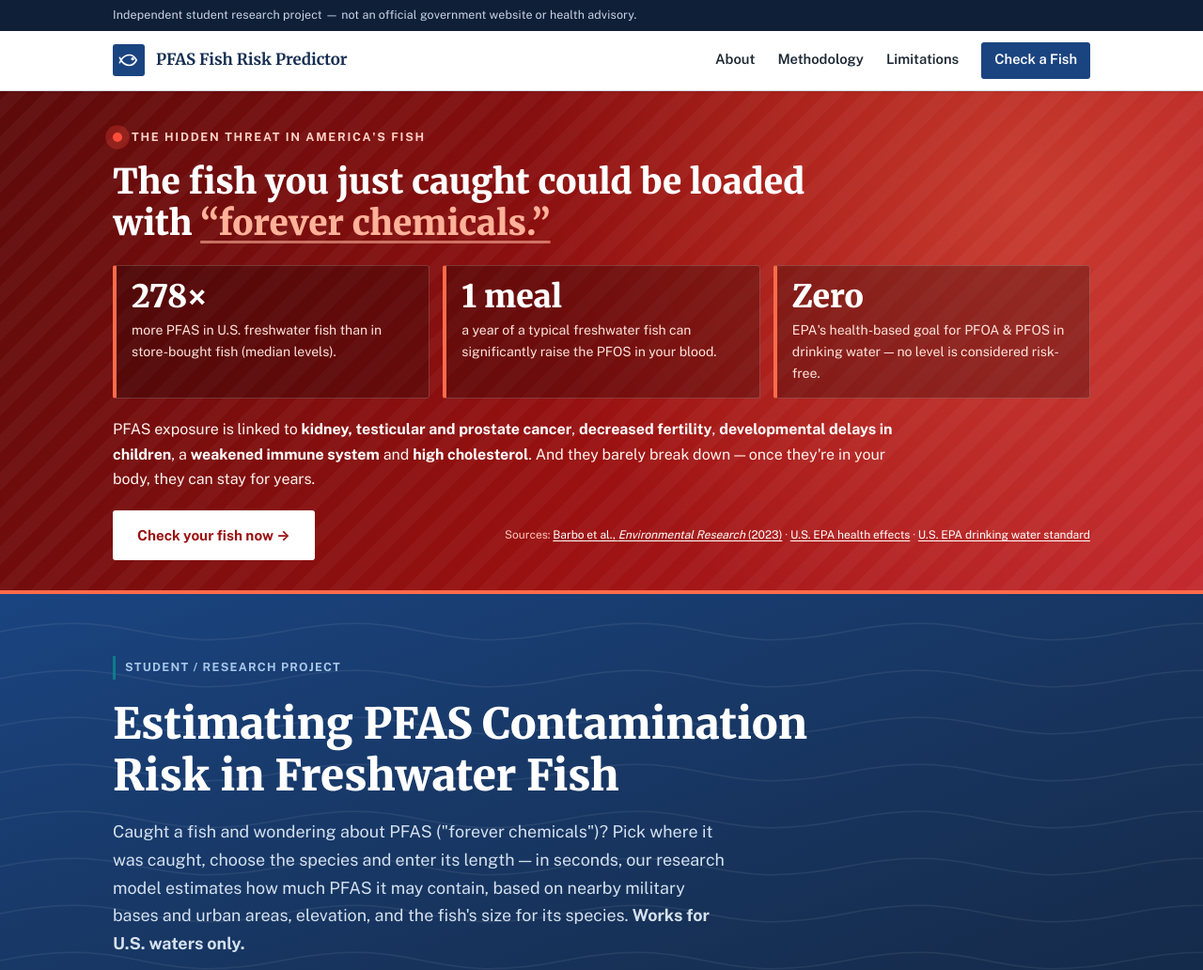
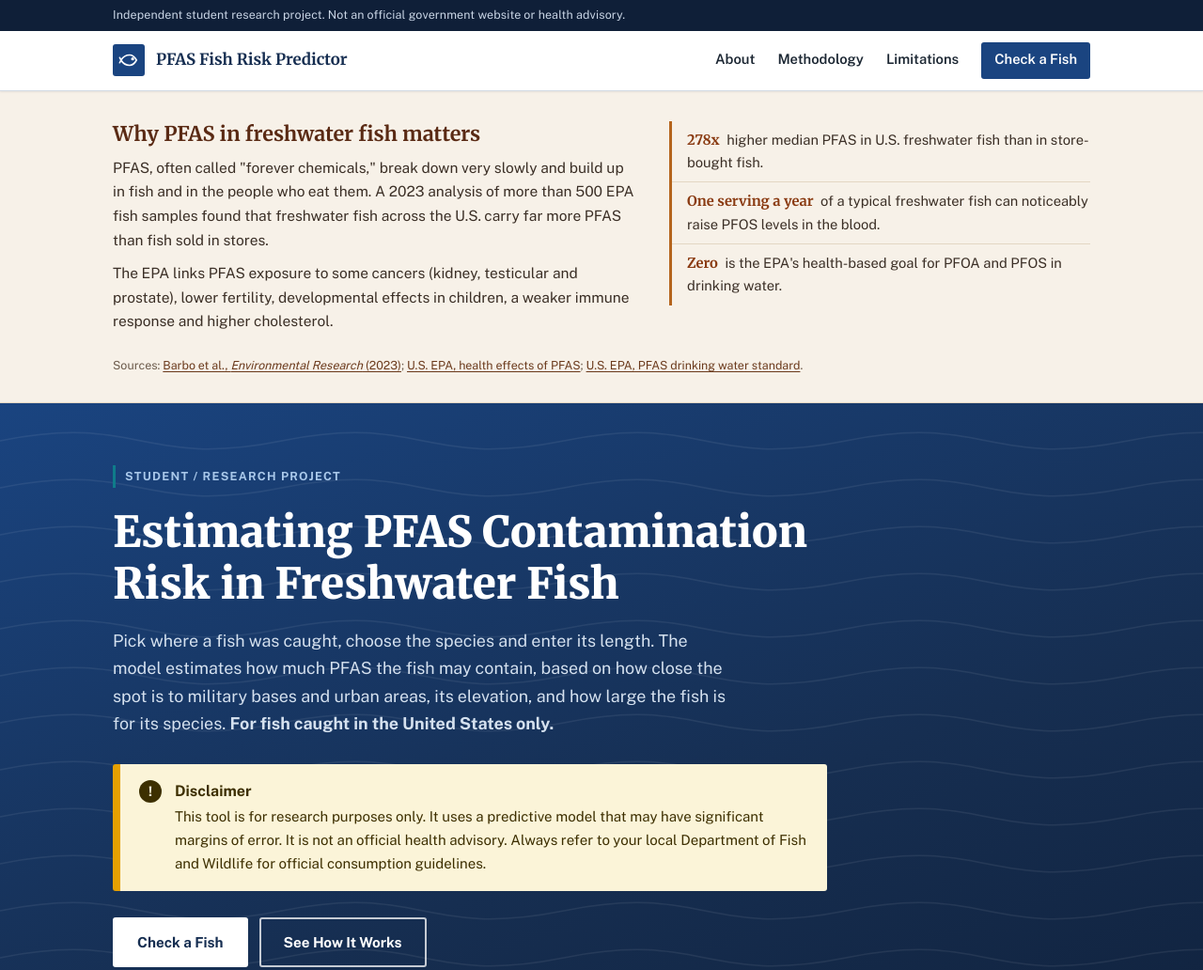
Before and after one commit to aldenowang/pfasPredictor, a plain HTML site: page index.html in a window 1280 px wide. Shown: the top 1032 px of the page at 94% size. Drawn offline with nearby package versions, Linux system fonts and the light colour scheme; a script that the page names is missing.

Commit message:
Tone down top section, plainer copy, U.S.-only note at location picker
Co-Authored-By: Claude Opus 5.5 <noreply@anthropic.com>

```diff
--- a/index.html
+++ b/index.html
@@ -811,141 +811,70 @@
   }
 
   /* ==========================================================
-     THREAT BANNER (top of page)
+     WHY IT MATTERS (top of page)
      ========================================================== */
   .threat {
-    position: relative;
-    overflow: hidden;
-    color: #ffffff;
-    background:
-      radial-gradient(circle at 85% 20%, rgba(255, 120, 80, 0.35), transparent 45%),
-      linear-gradient(120deg, #5c0a0a 0%, #9b1111 55%, #c0262d 100%);
-    border-bottom: 4px solid #ff6b4a;
-    padding: 36px 0 32px;
-  }
-
-  .threat::after {
-    content: "";
-    position: absolute;
-    inset: 0;
-    background: repeating-linear-gradient(-45deg, rgba(255, 255, 255, 0.035) 0 14px, transparent 14px 28px);
-    pointer-events: none;
-  }
-
-  .threat .container { position: relative; z-index: 1; }
-
-  .threat-tag {
-    display: inline-flex;
-    align-items: center;
-    gap: 10px;
-    font-size: 0.78rem;
-    font-weight: 700;
-    letter-spacing: 0.14em;
-    text-transform: uppercase;
-    color: #ffd2c7;
-  }
-
-  .threat-dot {
-    width: 10px;
-    height: 10px;
-    border-radius: 50%;
-    background: #ff4d3a;
-    box-shadow: 0 0 0 0 rgba(255, 77, 58, 0.7);
-    animation: threat-pulse 1.6s ease-out infinite;
-  }
-
-  @keyframes threat-pulse {
-    0% { box-shadow: 0 0 0 0 rgba(255, 77, 58, 0.75); }
-    70% { box-shadow: 0 0 0 12px rgba(255, 77, 58, 0); }
-    100% { box-shadow: 0 0 0 0 rgba(255, 77, 58, 0); }
+    background: #f7f1e8;
+    border-bottom: 1px solid #e3d6c3;
+    padding: 32px 0 28px;
+    color: var(--color-text);
+  }
+
+  .threat-inner {
+    display: grid;
+    grid-template-columns: minmax(0, 1.25fr) minmax(0, 1fr);
+    gap: 32px;
+    align-items: start;
   }
 
   .threat h2 {
     font-family: var(--font-serif);
-    font-weight: 900;
-    font-size: clamp(1.5rem, 3.4vw, 2.3rem);
-    line-height: 1.2;
-    margin: 12px 0 22px;
-    max-width: 820px;
-  }
-
-  .threat h2 em {
-    font-style: normal;
-    color: #ffb199;
-    text-decoration: underline;
-    text-decoration-color: rgba(255, 177, 153, 0.6);
-    text-underline-offset: 6px;
-  }
-
-  .threat-stats {
-    display: grid;
-    grid-template-columns: repeat(3, minmax(0, 1fr));
-    gap: 14px;
-    margin-bottom: 20px;
-  }
-
-  .threat-stat {
-    background: rgba(0, 0, 0, 0.25);
-    border: 1px solid rgba(255, 255, 255, 0.18);
-    border-left: 4px solid #ff6b4a;
-    border-radius: var(--radius-sm);
-    padding: 14px 16px;
-  }
-
-  .threat-stat .big {
-    display: block;
+    font-size: 1.35rem;
+    color: #5a2a14;
+    margin: 0 0 10px;
+  }
+
+  .threat p {
+    margin: 0 0 10px;
+    font-size: 0.97rem;
+    color: #3b2f26;
+  }
+
+  .threat-facts {
+    list-style: none;
+    margin: 0;
+    padding: 0;
+    border-left: 3px solid #b5651d;
+  }
+
+  .threat-facts li {
+    padding: 8px 0 8px 16px;
+    font-size: 0.92rem;
+    color: #3b2f26;
+  }
+
+  .threat-facts li + li { border-top: 1px solid #e3d6c3; }
+
+  .threat-facts b {
     font-family: var(--font-serif);
-    font-weight: 900;
-    font-size: 2.1rem;
-    line-height: 1.1;
-    color: #ffffff;
-  }
-
-  .threat-stat .txt {
-    display: block;
-    margin-top: 6px;
-    font-size: 0.88rem;
-    color: #ffe3dc;
-  }
-
-  .threat-health {
-    margin: 0 0 20px;
-    max-width: 860px;
-    font-size: 1rem;
-    color: #fff2ee;
-  }
-
-  .threat-health strong { color: #ffffff; }
-
-  .threat-foot {
-    display: flex;
-    align-items: center;
-    justify-content: space-between;
-    gap: 14px 24px;
-    flex-wrap: wrap;
-  }
-
-  .btn-threat {
-    background: #ffffff;
-    color: #9b1111;
-  }
-
-  .btn-threat:hover { background: #ffe3dc; color: #7a0d0d; }
+    color: #8a3b12;
+    margin-right: 4px;
+  }
 
   .threat-sources {
-    font-size: 0.75rem;
-    color: #ffc9bc;
-  }
-
-  .threat-sources a { color: #ffffff; }
+    margin-top: 14px;
+    font-size: 0.78rem;
+    color: #6b5a4a;
+  }
+
+  .threat-sources a { color: #6b3a1c; }
 
   @media (max-width: 760px) {
-    .threat-stats { grid-template-columns: 1fr; }
-    .threat-stat .big { font-size: 1.8rem; }
+    .threat-inner { grid-template-columns: 1fr; gap: 18px; }
   }
 
   @media (prefers-reduced-motion: reduce) {
-    .threat-dot, .spinner { animation: none; }
+    .spinner { animation: none; }
   }
 
   /* ==========================================================
@@ -1084,9 +1013,8 @@
   .nav-links a.nav-cta:hover { background: var(--color-primary-dark); color: #ffffff; }
 
   .us-only-note {
-    margin: -12px 0 24px;
-    padding: 10px 14px;
-    max-width: 700px;
+    margin: 0 0 10px;
+    padding: 9px 14px;
     background: var(--color-primary-light);
     border-left: 4px solid var(--color-primary);
     border-radius: var(--radius-sm);
@@ -1164,7 +1092,7 @@
 <body>
 
 <div class="site-banner">
-  <div class="container">Independent student research project &mdash; not an official government website or health advisory.</div>
+  <div class="container">Independent student research project. Not an official government website or health advisory.</div>
 </div>
 
 <!-- ==========================================================
@@ -1192,39 +1120,31 @@
      ========================================================== -->
 <aside class="threat" aria-label="Why PFAS in freshwater fish matters">
   <div class="container">
-    <span class="threat-tag"><span class="threat-dot" aria-hidden="true"></span>The hidden threat in America's fish</span>
-    <h2>The fish you just caught could be loaded with <em>&ldquo;forever chemicals.&rdquo;</em></h2>
-
-    <div class="threat-stats">
-      <div class="threat-stat">
-        <span class="big">278&times;</span>
-        <span class="txt">more PFAS in U.S. freshwater fish than in store-bought fish (median levels).</span>
+    <div class="threat-inner">
+      <div>
+        <h2>Why PFAS in freshwater fish matters</h2>
+        <p>
+          PFAS, often called "forever chemicals," break down very slowly and build up in fish
+          and in the people who eat them. A 2023 analysis of more than 500 EPA fish samples
+          found that freshwater fish across the U.S. carry far more PFAS than fish sold in stores.
+        </p>
+        <p>
+          The EPA links PFAS exposure to some cancers (kidney, testicular and prostate), lower
+          fertility, developmental effects in children, a weaker immune response and higher
+          cholesterol.
+        </p>
       </div>
-      <div class="threat-stat">
-        <span class="big">1 meal</span>
-        <span class="txt">a year of a typical freshwater fish can significantly raise the PFOS in your blood.</span>
-      </div>
-      <div class="threat-stat">
-        <span class="big">Zero</span>
-        <span class="txt">EPA's health-based goal for PFOA &amp; PFOS in drinking water &mdash; no level is considered risk-free.</span>
-      </div>
+      <ul class="threat-facts">
+        <li><b>278x</b> higher median PFAS in U.S. freshwater fish than in store-bought fish.</li>
+        <li><b>One serving a year</b> of a typical freshwater fish can noticeably raise PFOS levels in the blood.</li>
+        <li><b>Zero</b> is the EPA's health-based goal for PFOA and PFOS in drinking water.</li>
+      </ul>
     </div>
-
-    <p class="threat-health">
-      PFAS exposure is linked to <strong>kidney, testicular and prostate cancer</strong>,
-      <strong>decreased fertility</strong>, <strong>developmental delays in children</strong>,
-      a <strong>weakened immune system</strong> and <strong>high cholesterol</strong>. And they
-      barely break down &mdash; once they're in your body, they can stay for years.
-    </p>
-
-    <div class="threat-foot">
-      <a href="#predict" class="btn btn-threat">Check your fish now &rarr;</a>
-      <span class="threat-sources">
-        Sources:
-        <a href="https://doi.org/10.1016/j.envres.2022.115165" target="_blank" rel="noopener noreferrer">Barbo et al., <em>Environmental Research</em> (2023)</a> &middot;
-        <a href="https://www.epa.gov/pfas/our-current-understanding-human-health-and-environmental-risks-pfas" target="_blank" rel="noopener noreferrer">U.S. EPA health effects</a> &middot;
-        <a href="https://www.epa.gov/sdwa/and-polyfluoroalkyl-substances-pfas" target="_blank" rel="noopener noreferrer">U.S. EPA drinking water standard</a>
-      </span>
+    <div class="threat-sources">
+      Sources:
+      <a href="https://doi.org/10.1016/j.envres.2022.115165" target="_blank" rel="noopener noreferrer">Barbo et al., <em>Environmental Research</em> (2023)</a>;
+      <a href="https://www.epa.gov/pfas/our-current-understanding-human-health-and-environmental-risks-pfas" target="_blank" rel="noopener noreferrer">U.S. EPA, health effects of PFAS</a>;
+      <a href="https://www.epa.gov/sdwa/and-polyfluoroalkyl-substances-pfas" target="_blank" rel="noopener noreferrer">U.S. EPA, PFAS drinking water standard</a>.
     </div>
   </div>
 </aside>
@@ -1237,10 +1157,10 @@
     <span class="eyebrow">Student / Research Project</span>
     <h1>Estimating PFAS Contamination Risk in Freshwater Fish</h1>
     <p class="lead">
-      Caught a fish and wondering about PFAS ("forever chemicals")? Pick where it was caught,
-      choose the species and enter its length &mdash; in seconds, our research model estimates
-      how much PFAS it may contain, based on nearby military bases and urban areas, elevation,
-      and the fish's size for its species. <strong>Works for U.S. waters only.</strong>
+      Pick where a fish was caught, choose the species and enter its length. The model estimates
+      how much PFAS the fish may contain, based on how close the spot is to military bases and
+      urban areas, its elevation, and how large the fish is for its species.
+      <strong>For fish caught in the United States only.</strong>
     </p>
 
     <!-- Disclaimer #1: near the top, directly under the hero -->
@@ -1255,7 +1175,7 @@
     </div>
 
     <div class="hero-actions">
-      <a href="#predict" class="btn btn-primary">Check a Fish &rarr;</a>
+      <a href="#predict" class="btn btn-primary">Check a Fish</a>
       <a href="#methodology" class="btn btn-secondary">See How It Works</a>
     </div>
 
@@ -1275,15 +1195,9 @@
   <div class="container">
     <h2 class="section-title">Check Your Fish</h2>
     <p class="section-subtitle">
-      Three quick steps. Elevation, distance to the nearest military base, and distance to the
-      nearest urban area are all looked up automatically from the location.
+      Elevation, distance to the nearest military base and distance to the nearest urban area
+      are looked up automatically from the location you pick.
     </p>
-
-    <div class="us-only-note" role="note">
-      <strong>U.S. locations only.</strong> The model was built from U.S. EPA fish data and uses
-      U.S. military base and U.S. Census urban-area data, so it can't give meaningful estimates
-      for fish caught outside the United States.
-    </div>
 
     <ol class="steps">
       <li>Pick where it was caught</li>
@@ -1298,12 +1212,16 @@
           <div class="loc-head">
             <div class="loc-title">
               Catch location
-              <span>Click the map where the fish was caught (U.S. only), or type coordinates below.</span>
+              <span>Click the map where the fish was caught, or type coordinates below.</span>
             </div>
             <div class="loc-toolbar">
               <button type="button" class="btn btn-secondary btn-small" id="btn-geolocate">Use my location</button>
               <button type="button" class="btn btn-secondary btn-small" id="btn-example">Try an example</button>
             </div>
+          </div>
+          <div class="us-only-note" role="note">
+            <strong>United States only.</strong> The model is built on U.S. EPA fish data and U.S.
+            military base and Census urban-area records, so it only works for fish caught in the U.S.
           </div>
           <div id="loc-map" role="application" aria-label="Map: click to choose the catch location"></div>
           <div class="loc-status" id="loc-status" aria-live="polite"></div>
@@ -1424,7 +1342,7 @@
           <div class="estimate-label">Exact prediction</div>
           <div class="estimate-value"><span id="est-exact">--</span></div>
           <p class="estimate-desc">Average of the model's median (q&nbsp;=&nbsp;0.50) estimate and the average PFAS measured in this species.</p>
-          <p class="estimate-warning"><strong>Warning:</strong> this value can be highly variable &mdash; actual PFAS levels may be much higher or lower.</p>
+          <p class="estimate-warning"><strong>Warning:</strong> this value can vary a lot. Actual PFAS levels may be much higher or lower.</p>
         </div>
         <div class="estimate-tile q95">
           <div class="estimate-label">95% confidence</div>
@@ -1554,8 +1472,8 @@
         <div>
           <h3>Proximity to the Nearest Urban Area (averaged into D)</h3>
           <p>
-            Urban areas concentrate many other PFAS sources &mdash; industrial discharge,
-            wastewater treatment plants, landfills, and stormwater runoff. The distance in
+            Urban areas concentrate many other PFAS sources, such as industrial discharge,
+            wastewater treatment plants, landfills and stormwater runoff. The distance in
             miles from the site to the nearest
             <a href="https://www.census.gov/programs-surveys/geography/guidance/geo-areas/urban-rural.html" target="_blank" rel="noopener noreferrer">2020 Census Urban Area</a>
             is looked up from the
@@ -1607,7 +1525,7 @@
       </table>
       <p>
         A q-level estimate means that, in the fitted data, a fraction q of fish fell below the
-        curve &mdash; so the 95% value is the level you can be about 95% sure this fish is
+        curve. So the 95% value is the level you can be about 95% sure this fish is
         below. The exact prediction averages the q&nbsp;=&nbsp;0.50 (median) curve with the
         average PFAS measured in that species across the dataset; it can be far off for any
         individual fish. The q-curve values are capped at <strong>533.896&nbsp;ppb</strong>, the second-highest
@@ -1620,7 +1538,7 @@
     <div class="compounds" id="compounds">
       <h3>PFAS compounds covered</h3>
       <p>
-        &ldquo;PFAS&rdquo; is a family of thousands of chemicals. The estimates on this site account
+        PFAS is a family of thousands of chemicals. The estimates on this site account
         for the combined total of these <strong>33 PFAS compounds</strong>, including the
         two most studied, PFOS and PFOA, and newer replacement chemicals such as GenX (HFPO-DA)
         and ADONA:
@@ -1700,7 +1618,7 @@
       </div>
     </div>
     <div class="footer-bottom">
-      <span>PFAS Fish Contamination Risk Predictor &mdash; a research/student project.</span>
+      <span>PFAS Fish Contamination Risk Predictor. A student research project.</span>
       <span>Built with plain HTML, CSS &amp; JavaScript. Typefaces: Public Sans &amp; Merriweather.</span>
     </div>
   </div>
@@ -2245,7 +2163,7 @@
     }).addTo(map);
     map.on("click", function (e) {
       setLocation(e.latlng.lat, e.latlng.lng);
-      setLocStatus("Location set — now choose the species and length.");
+      setLocStatus("Location set. Now choose the species and length.");
     });
     map.on("focus", function () { map.scrollWheelZoom.enable(); });
     map.on("blur", function () { map.scrollWheelZoom.disable(); });
@@ -2264,7 +2182,7 @@
 
   document.getElementById("btn-geolocate").addEventListener("click", function () {
     if (!navigator.geolocation) {
-      setLocStatus("Your browser doesn't support location — click the map instead.", true);
+      setLocStatus("Your browser doesn't support location. Click the map instead.", true);
       return;
     }
     setLocStatus("Finding your location…");
@@ -2274,7 +2192,7 @@
         setLocStatus("Using your current location. Adjust by clicking the map if needed.");
       },
       function () {
-        setLocStatus("Couldn't get your location — click the map or type coordinates instead.", true);
+        setLocStatus("Couldn't get your location. Click the map or type coordinates instead.", true);
       },
       { enableHighAccuracy: false, timeout: 10000, maximumAge: 600000 }
     );
@@ -2285,7 +2203,7 @@
     fields.species.value = "rainbow trout";
     fields.length.value = "17.5";
     clearErrors();
-    setLocStatus("Example loaded: a 17.5-inch rainbow trout from Lake Tahoe. Press “Estimate PFAS”.");
+    setLocStatus("Example loaded: a 17.5-inch rainbow trout from Lake Tahoe. Press Estimate PFAS to see the result.");
   });
 
   document.getElementById("btn-check-another").addEventListener("click", function () {
@@ -2311,7 +2229,7 @@
       fields.lon.value = saved.lon || "";
       if (saved.species && SPECIES_AVG_LENGTH_MM[saved.species]) fields.species.value = saved.species;
       fields.length.value = saved.length || "";
-      if (fields.lat.value) setLocStatus("Restored your last catch — change anything and press “Estimate PFAS”.");
+      if (fields.lat.value) setLocStatus("Your last catch was filled in. Change anything you need and press Estimate PFAS.");
     } catch (e) { /* storage unavailable — ignore */ }
   }
 
```
